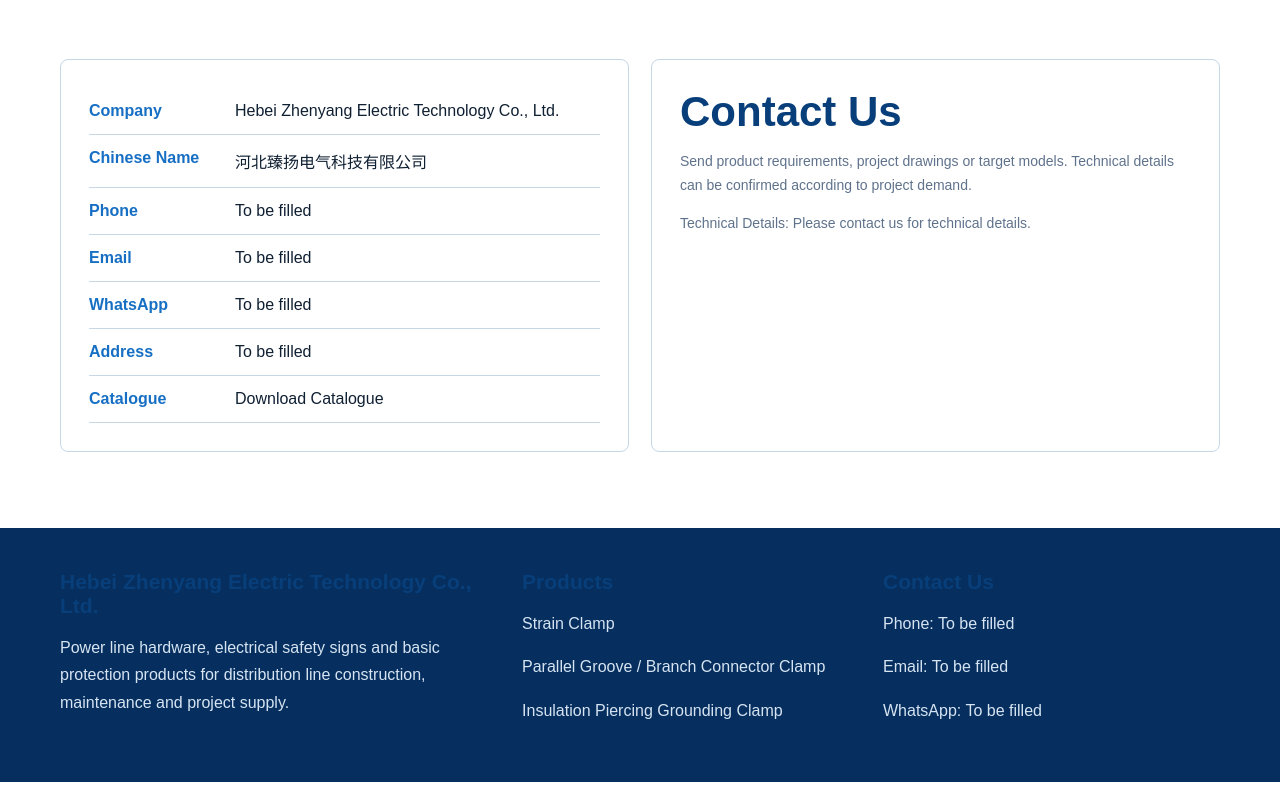
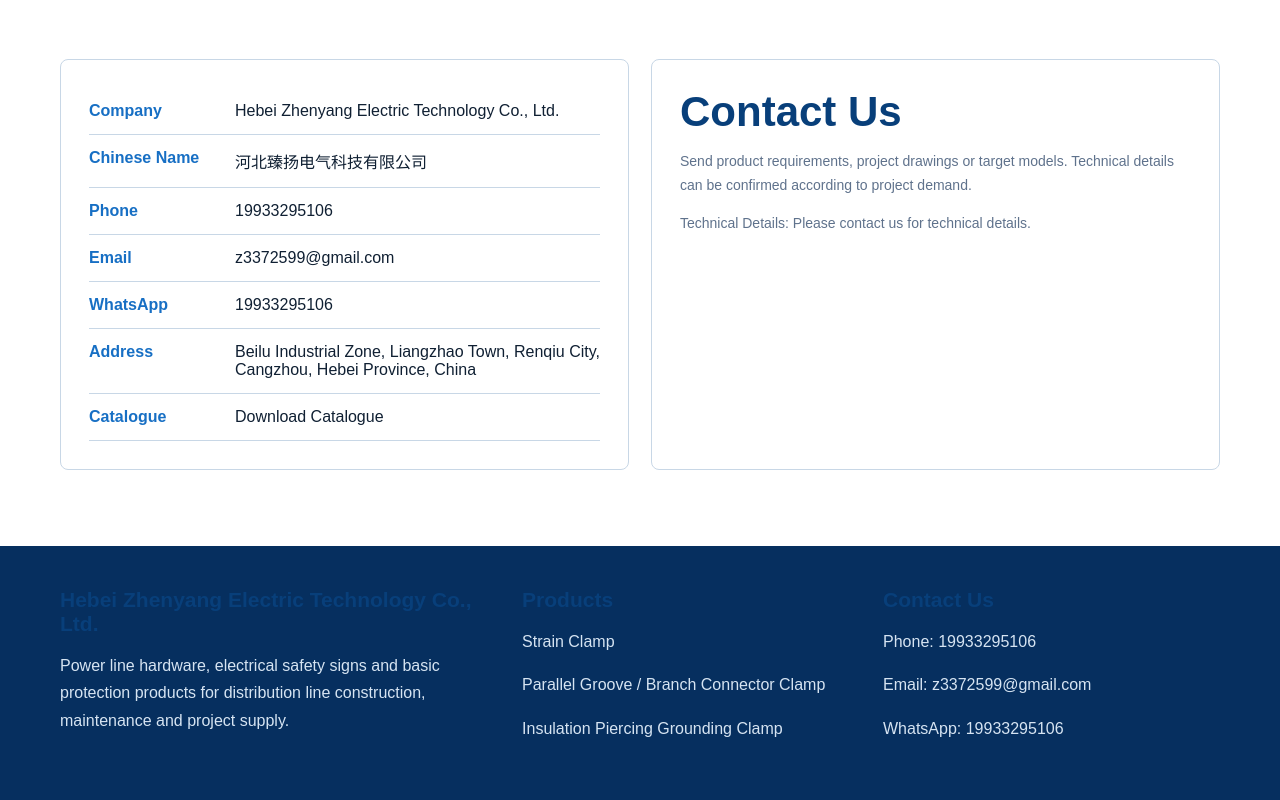
Before and after one commit to z3372599-eng/zhenyang-website, a Next.js app: page /contact in a window 1280 px wide. Shown: the part 358-1158 px from the top of the page. Built offline with nearby package versions, Linux system fonts and the light colour scheme.

Commit message:
Add website contact information

```diff
--- a/components/ContactPage.js
+++ b/components/ContactPage.js
@@ -8,10 +8,10 @@
   const rows = [
     [t.contact.company, t.companyEn],
     [t.contact.companyCn, t.companyZh],
-    [t.contact.phone, t.contact.pending],
-    [t.contact.email, t.contact.pending],
-    [t.contact.whatsapp, t.contact.pending],
-    [t.contact.address, t.contact.pending],
+    [t.contact.phone, t.contact.phoneValue || t.contact.pending],
+    [t.contact.email, t.contact.emailValue || t.contact.pending],
+    [t.contact.whatsapp, t.contact.whatsappValue || t.contact.pending],
+    [t.contact.address, t.contact.addressValue || t.contact.pending],
     [t.contact.catalogue, '/catalogues/zhenyang-catalogue-en-vi.pdf']
   ];
 
--- a/components/Footer.js
+++ b/components/Footer.js
@@ -21,9 +21,9 @@
         </div>
         <div>
           <h3>{t.nav.contact}</h3>
-          <p>{t.contact.phone}: {t.contact.pending}</p>
-          <p>{t.contact.email}: {t.contact.pending}</p>
-          <p>{t.contact.whatsapp}: {t.contact.pending}</p>
+          <p>{t.contact.phone}: {t.contact.phoneValue || t.contact.pending}</p>
+          <p>{t.contact.email}: {t.contact.emailValue || t.contact.pending}</p>
+          <p>{t.contact.whatsapp}: {t.contact.whatsappValue || t.contact.pending}</p>
         </div>
       </div>
     </footer>
--- a/locales/en.json
+++ b/locales/en.json
@@ -53,6 +53,10 @@
     "whatsapp": "WhatsApp",
     "address": "Address",
     "pending": "To be filled",
+    "phoneValue": "19933295106",
+    "emailValue": "z3372599@gmail.com",
+    "whatsappValue": "19933295106",
+    "addressValue": "Beilu Industrial Zone, Liangzhao Town, Renqiu City, Cangzhou, Hebei Province, China",
     "catalogue": "Catalogue"
   },
   "products": {
--- a/locales/vi.json
+++ b/locales/vi.json
@@ -53,6 +53,10 @@
     "whatsapp": "WhatsApp",
     "address": "Dia chi",
     "pending": "Dang cap nhat",
+    "phoneValue": "19933295106",
+    "emailValue": "z3372599@gmail.com",
+    "whatsappValue": "19933295106",
+    "addressValue": "Khu cong nghiep Beilu, thi tran Liangzhao, thanh pho Renqiu, Thuong Chau, tinh Ha Bac, Trung Quoc",
     "catalogue": "Catalogue"
   },
   "products": {
--- a/locales/zh.json
+++ b/locales/zh.json
@@ -53,6 +53,10 @@
     "whatsapp": "WhatsApp",
     "address": "地址",
     "pending": "待填写",
+    "phoneValue": "19933295106",
+    "emailValue": "z3372599@gmail.com",
+    "whatsappValue": "19933295106",
+    "addressValue": "河北省沧州市任丘市梁召镇北芦工业区",
     "catalogue": "产品画册"
   },
   "products": {
```
